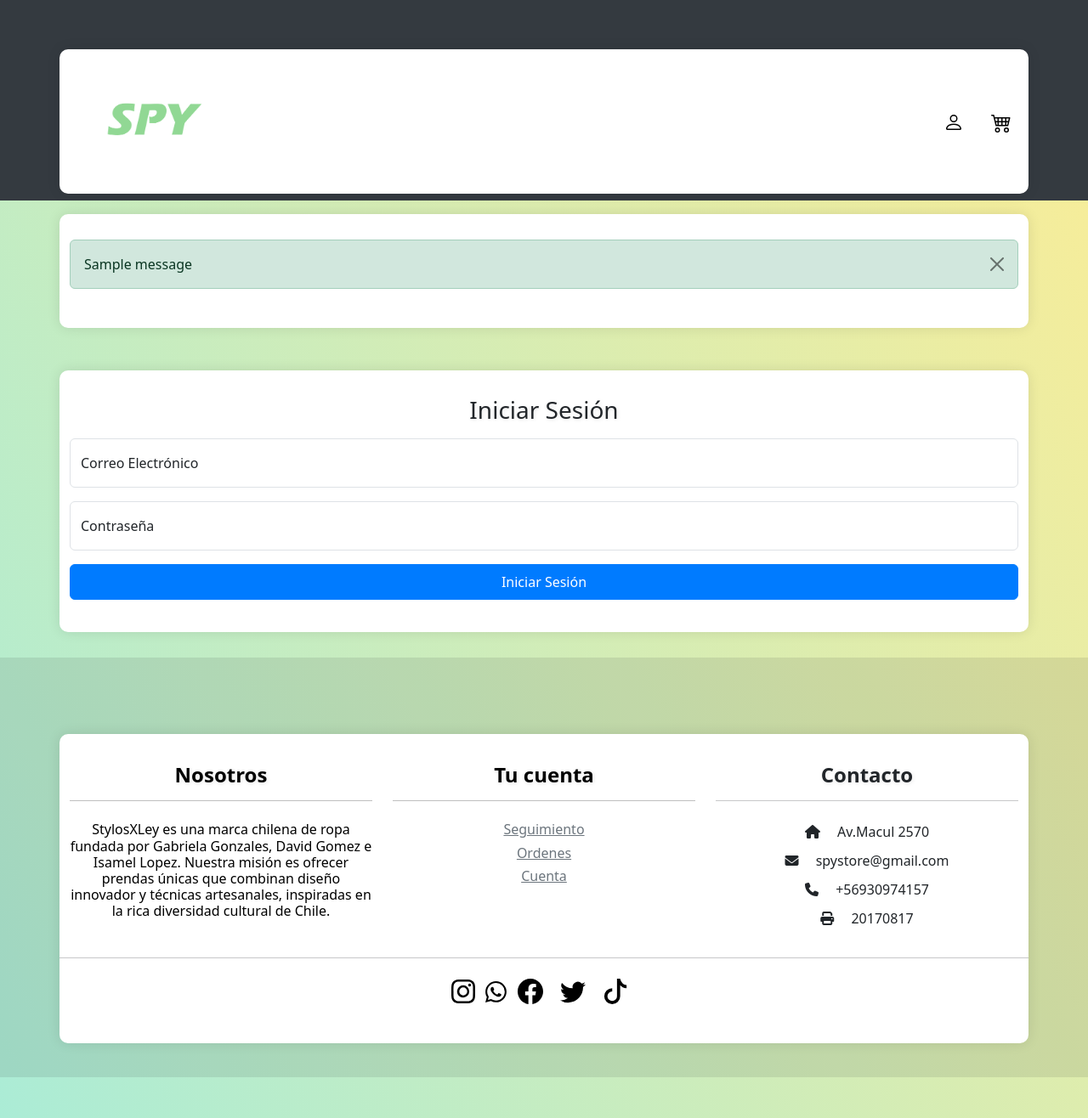
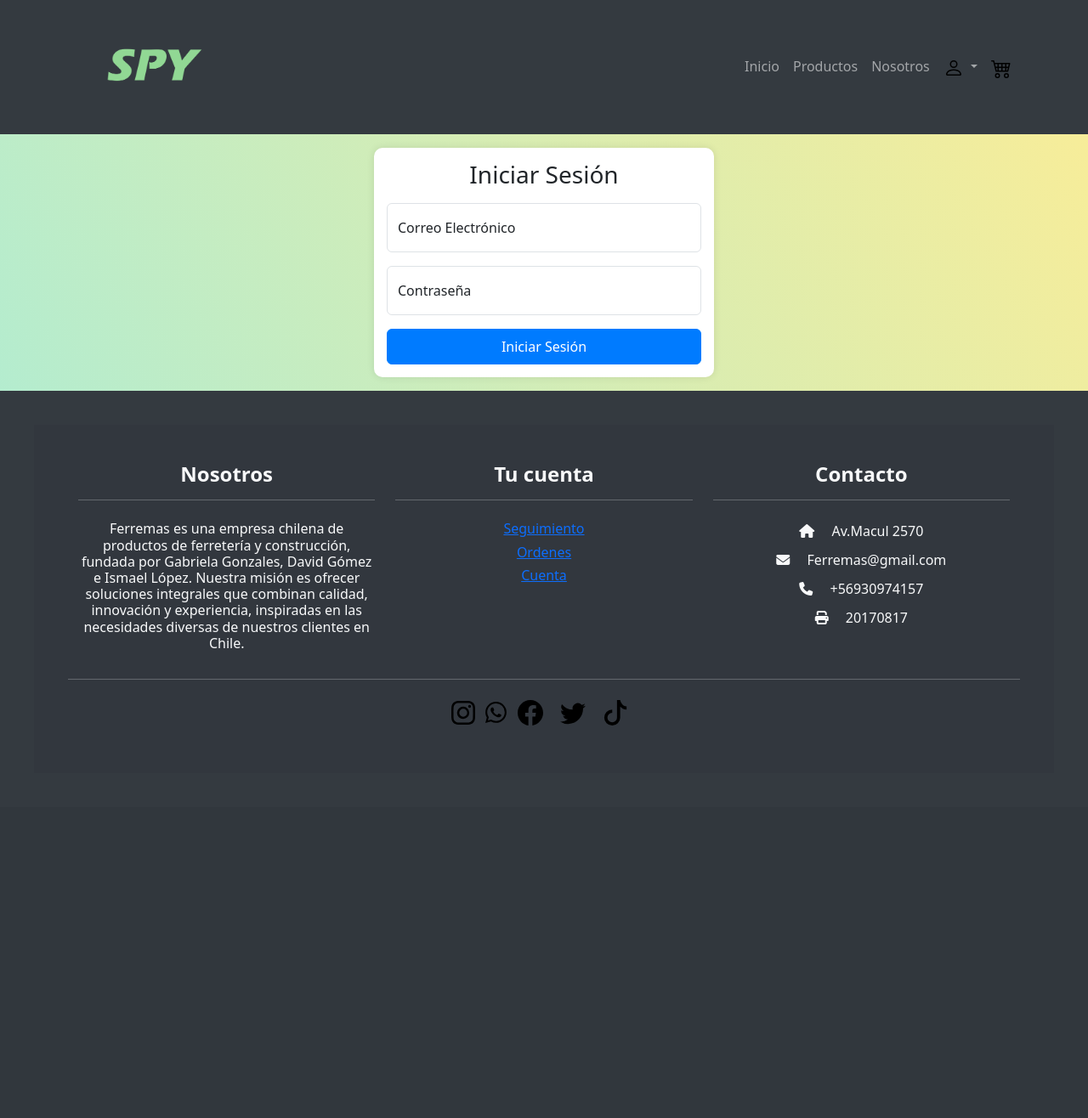
Before and after one commit to Dashaketa/Ferramas, a Django app: page /Spy/inicioSesion/ in a window 1280 px wide. Shown: the whole page at 85% size. After the commit the page ends 854 px from the top, so only its background shows below. Run offline with Django 5.2, Linux system fonts and the light colour scheme; tables that the repository leaves empty hold one stand-in row (values such as "Sample post"); one stand-in notice (Sample message) is shown.

Commit message:
visual arreglado

```diff
--- a/ProyectoWeb-main/Django/Spy/static/css/sign-in.css
+++ b/ProyectoWeb-main/Django/Spy/static/css/sign-in.css
@@ -1,118 +1,36 @@
-/* form-styles.css */
+body, html {
+  height: 100%;
+  margin: 0;
+}
+.grid-container {
+  display: flex;
+  flex-direction: column;
+  min-height: 100vh;
+}
+header, footer {
+  background-color: #343a40;
+  color: #ffffff;
+  padding: 1rem;
+  text-align: center;
+}
+header {
+  flex: 0 0 auto;
+}
+main {
+  flex: 1 0 auto;
+  display: flex;
+  justify-content: center;
+  align-items: center;
+  padding: 1rem;
+}
+footer {
+  flex: 0 0 auto;
+}
 .form-signin {
+  width: 100%;
   max-width: 400px;
   padding: 15px;
-  margin: auto;
-  background-color: #f8f9fa; /* Light background for better contrast */
   border-radius: 10px;
   box-shadow: 0px 0px 10px rgba(0, 0, 0, 0.1);
+  background-color: white;
 }
-
-.form-signin h1, .form-signin h2 {
-  margin-bottom: 20px;
-}
-
-.form-signin .form-floating {
-  margin-bottom: 15px;
-}
-
-.form-signin .btn-primary {
-  background-color: #007bff;
-  border-color: #007bff;
-}
-
-body {
-
-  background:#727272
-
-
-  }
-
-
-
-  .navbar {
-    background-color: #343a40 !important;
-  }
-
-  .btn-primary {
-    background-color: #007bff;
-    border-color: #007bff;
-  }
-
-  .btn-primary:hover {
-    background-color: #0016db;
-    border-color: #0056b3;
-  }
-
-  #carouselProductos {
-    margin-top: 40px;
-  }
-
-  .carousel-img {
-    height: 900px;
-    /* Puedes ajustar este valor según tus necesidades */
-    object-fit: contain;
-    /* Para que las imágenes se ajusten al tamaño sin deformarse */
-  }
-
-  .card {
-    transition: transform 0.2s;
-  }
-
-  .card:hover {
-    transform: scale(1.05);
-  }
-
-
-
-  .list-inline-item {
-    margin-right: 10px;
-  }
-
-  .offcanvas-body img {
-    height: 200px;
-    /* Ajusta la altura según tus necesidades */
-    object-fit: contain;
-  }
-
-  .modal-content {
-background: #DEEBFF
-
-  }
-
-  .modal-body {
-    color:navy;
-    /* Color del texto dentro del modal */
-
-
-
-  }
-
-  .modal-footer {
-    background: #007bff;
-  }
-
-  .font-size-precio {
-    font-size: 24px;
-    border: 2px solid #ffffff;
-    /* Borde sólido */
-    border-radius: 5px;
-    /* Esquinas redondeadas */
-    padding: 10px;
-    /* Espacio dentro del contenedor */
-    color: #20c997;
-
-  }
-
-  .font-size-hombre{
-    font-size: 30px;
-    border: 2px solid #000000; /* Borde sólido */
-    border-radius: 5px; /* Esquinas redondeadas */
-    padding: 20px; /* Espacio dentro del contenedor */
-    width: 300px; /* Ajustar el ancho del contenedor */
-
-    }
-
-  footer {
-    padding: 40px;
-  }
--- a/ProyectoWeb-main/Django/Spy/templates/base/footer.html
+++ b/ProyectoWeb-main/Django/Spy/templates/base/footer.html
@@ -1,16 +1,16 @@
 {% load static %}
 
-<footer class="footer bg-dark text-dark bg-opacity-10">
+<footer class="footer bg-dark text-light bg-opacity-10">
     <div class="container">
       <div class="row">
 
         <!-- 1 -->
-        <div class="col-md-4 text-center font-footer">
+        <div class="col-md-4 text-center text-light font-footer">
 
           <h4 class=" mt-1 text-center"> <strong>Nosotros</strong> </h4>
           <hr class="mb-4">
 
-          <h6 class="text-justify">StylosXLey es una marca chilena de ropa fundada por Gabriela Gonzales, David Gomez e Isamel Lopez. Nuestra misión es ofrecer prendas únicas que combinan diseño innovador y técnicas artesanales, inspiradas en la rica diversidad cultural de Chile.</h6>
+          <h6 class="text-justify">Ferremas es una empresa chilena de productos de ferretería y construcción, fundada por Gabriela Gonzales, David Gómez e Ismael López. Nuestra misión es ofrecer soluciones integrales que combinan calidad, innovación y experiencia, inspiradas en las necesidades diversas de nuestros clientes en Chile.</h6>
 
         </div>
 
@@ -20,7 +20,7 @@
 
         <!--2-->
 
-        <div class="col-md-4 font-footer">
+        <div class="col-md-4 text-light font-footer">
           <h4 class="mt-1 text-center"> <strong>Tu cuenta</strong> </h4>
           <hr class="mb-4">
           <a href="url_de_seguimiento" class="text-center">
@@ -41,7 +41,7 @@
         <!--2-->
 
         <!--3-->
-        <div class="col-md-4 col-lg-4 col-xl-4 mt-1 text-justify">
+        <div class="col-md-4 col-lg-4 col-xl-4 mt-1 text-light text-justify">
 
           <h4 class="text-center"><strong>Contacto</strong></h4>
 
@@ -51,7 +51,7 @@
             <li class="fas fa-home me-3"> </li> Av.Macul 2570
           </p>
           <p>
-            <li class="fas fa-envelope me-3"> </li> spystore@gmail.com
+            <li class="fas fa-envelope me-3"> </li> Ferremas@gmail.com
           </p>
 
           <p>
--- a/ProyectoWeb-main/Django/Spy/templates/pages/Home.html
+++ b/ProyectoWeb-main/Django/Spy/templates/pages/Home.html
@@ -16,6 +16,8 @@
   </style>
 
 </head>
+
+
 
 <body>
 
--- a/ProyectoWeb-main/Django/Spy/templates/pages/InicioSesion.html
+++ b/ProyectoWeb-main/Django/Spy/templates/pages/InicioSesion.html
@@ -6,29 +6,19 @@
     <title>Iniciar Sesión · Mi Tienda</title>
     {% load static %}
     <link href="https://cdn.jsdelivr.net/npm/bootstrap@5.3.3/dist/css/bootstrap.min.css" rel="stylesheet"
-    integrity="sha384-QWTKZyjpPEjISv5WaRU9OFeRpok6YctnYmDr5pNlyT2bRjXh0JMhjY6hW+ALEwIH" crossorigin="anonymous">
+          integrity="sha384-QWTKZyjpPEjISv5WaRU9OFeRpok6YctnYmDr5pNlyT2bRjXh0JMhjY6hW+ALEwIH" crossorigin="anonymous">
     <link rel="stylesheet" href="https://cdnjs.cloudflare.com/ajax/libs/font-awesome/6.4.0/css/all.min.css">
-<link rel="stylesheet" href="{% static 'css/crud.css'%}">
+    <link rel="stylesheet" href="{% static 'css/sign-in.css'%}">
 </head>
 <body>
-    <div class="col-md-12 mx-auto mb-5">
-        {% include 'base/header.html' %}
 
-        <!-- Bloque de mensajes -->
-        {% if messages %}
-            <div class="container mt-3">
-                {% for message in messages %}
-                    <div class="alert alert-{{ message.tags }} alert-dismissible fade show" role="alert">
-                        {{ message }}
-                        <button type="button" class="btn-close" data-bs-dismiss="alert" aria-label="Close"></button>
-                    </div>
-                {% endfor %}
-            </div>
-        {% endif %}
+    <div class="grid-container">
+        <header>
+            {% include 'base/header.html' %}
+        </header>
 
-        <!-- Formulario de Inicio de Sesión -->
-        <div class="container flex-grow-1 d-flex align-items-center">
-            <main class="form-signin w-100 m-auto mb-2">
+        <main>
+            <div class="form-signin">
                 <form action="{% url 'inicioSesion' %}" method="post">
                     {% csrf_token %}
                     <div style="text-align: center;">
@@ -50,15 +40,12 @@
                     </div>
                     <button class="btn btn-primary w-100 py-2" type="submit">Iniciar Sesión</button>
                 </form>
+            </div>
+        </main>
 
-            </main>
-        </div>
-
-
-        <div class="footer-fijo">
+        <footer>
             {% include 'base/footer.html' %}
-        </div>
-
+        </footer>
     </div>
 
     <script src="https://cdn.jsdelivr.net/npm/bootstrap@5.3.2/dist/js/bootstrap.bundle.min.js" integrity="sha384-C6RzsynM9kWDrMNeT87bh95OGNyZPhcTNXj1NW7RuBCsyN/o0jlpcV8Qyq46cDfL" crossorigin="anonymous"></script>
```
Also changed, not shown: ProyectoWeb-main/Django/Spy/static/css/registro.css (added, +43 -0 lines), ProyectoWeb-main/Django/Spy/templates/pages/Registro.html (+7 -23 lines), ProyectoWeb-main/Django/db.sqlite3.
